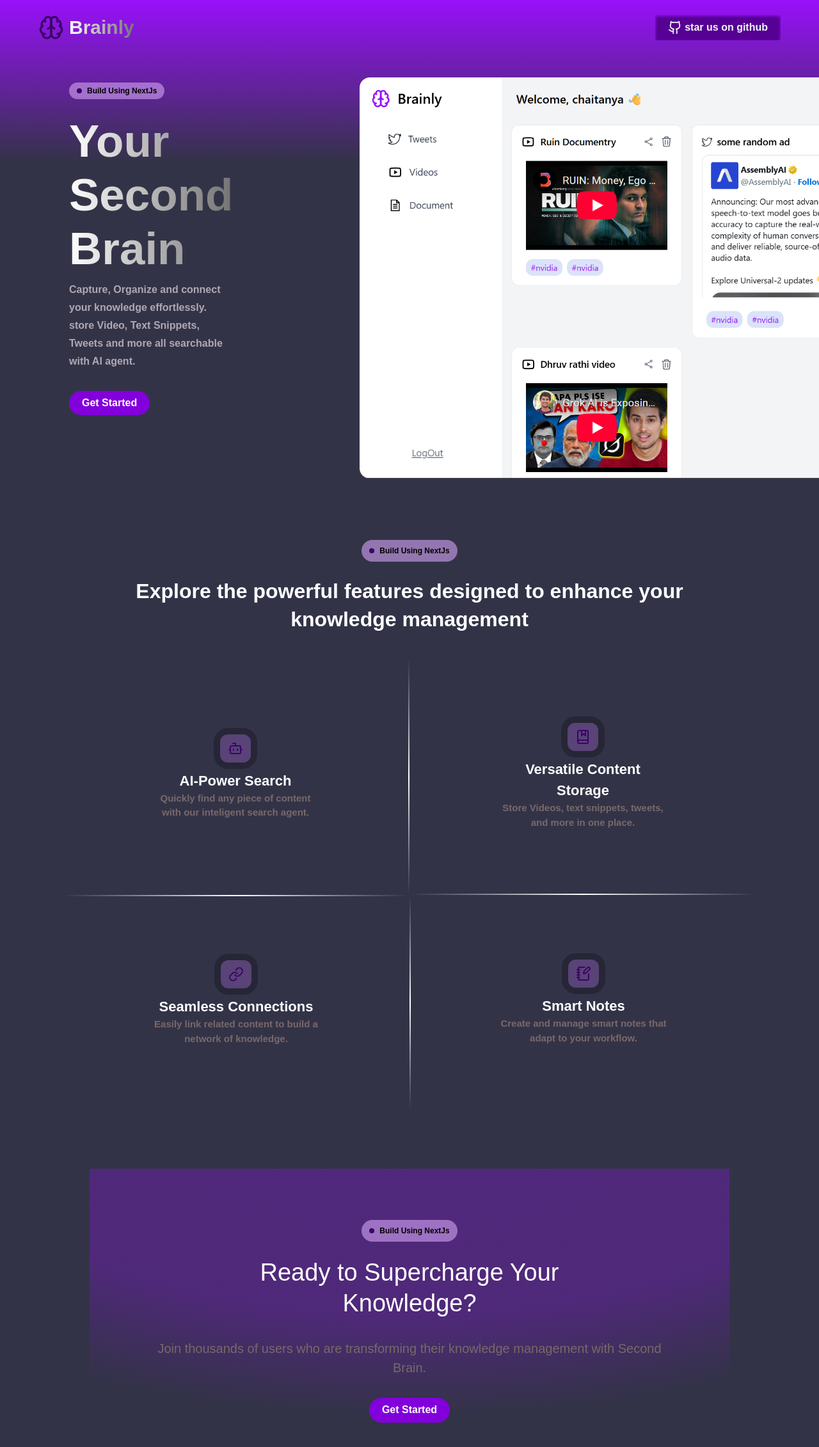
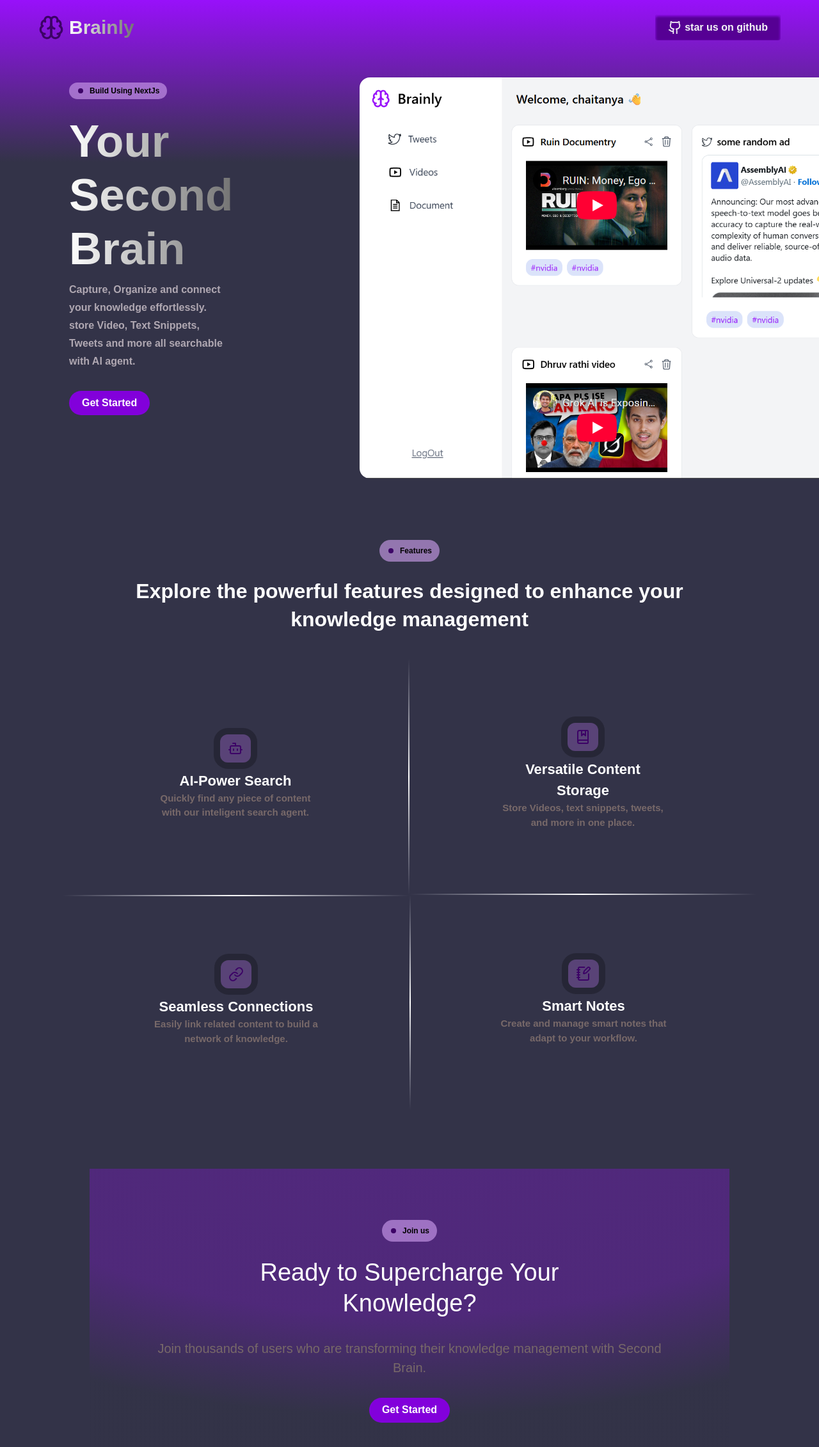
Before and after one commit to chaitany233patil/Brainly-landing-page, a Next.js app: page / in a window 1280 px wide. Shown: the top 2262 px of the page at 64% size. Built offline with nearby package versions, Linux system fonts and the light colour scheme.

Commit message:
added ping effect from tailwind

```diff
--- a/app/components/Cantact.tsx
+++ b/app/components/Cantact.tsx
@@ -3,10 +3,11 @@
     <div className="bg-[#333348] flex justify-center p-3 mb-40">
       <div className="mt-20 max-w-[1000px] flex flex-col items-center p-20 custom-radial-bg">
         <div className="flex bg-[#D0A1F19C] items-center gap-2 py-2 px-3 rounded-full mb-6">
-          <div className="h-[8px] w-[8px] bg-purple-950 rounded-full"></div>
-          <div className="text-[12px] font-bold font-sans">
-            Build Using NextJs
-          </div>
+          <span className="relative flex size-3 items-center justify-center">
+            <span className="absolute inline-flex h-full w-full animate-ping rounded-full bg-purple-900 opacity-75"></span>
+            <span className="relative inline-flex size-2 rounded-full bg-purple-950"></span>
+          </span>
+          <div className="text-[12px] font-bold font-sans">Join us</div>
         </div>
         <div className="text-white text-[40px] sm:text-[38px] text-center leading-13 sm:leading-12 max-w-[600px]">
           Ready to Supercharge Your Knowledge?
--- a/app/components/Features.tsx
+++ b/app/components/Features.tsx
@@ -17,10 +17,11 @@
   return (
     <div className="bg-[#333348] flex flex-col items-center">
       <div className="flex bg-[#D0A1F19C] items-center gap-2 py-2 px-3 rounded-full mb-6">
-        <div className="h-[8px] w-[8px] bg-purple-950 rounded-full"></div>
-        <div className="text-[12px] font-bold font-sans">
-          Build Using NextJs
-        </div>
+        <span className="relative flex size-3 items-center justify-center">
+          <span className="absolute inline-flex h-full w-full animate-ping rounded-full bg-purple-900 opacity-75"></span>
+          <span className="relative inline-flex size-2 rounded-full bg-purple-950"></span>
+        </span>
+        <div className="text-[12px] font-bold font-sans">Features</div>
       </div>
       <div className="text-white sm:text-[32px] text-[22px] text-center max-w-250 font-serif font-bold sm:leading-11">
         Explore the powerful features designed to enhance your knowledge
--- a/app/components/Hero.tsx
+++ b/app/components/Hero.tsx
@@ -9,7 +9,10 @@
       <div className="hero-container mt-5 overflow-hidden p-4  ">
         <div className="flex flex-col items-center sm:items-start p-2 sm:pl-23">
           <div className="flex bg-[#D0A1F19C] items-center gap-2 py-1 px-3 rounded-full mb-6">
-            <div className="h-[8px] w-[8px] bg-purple-950 rounded-full"></div>
+            <span className="relative flex size-3 items-center justify-center">
+              <span className="absolute inline-flex h-full w-full animate-ping rounded-full bg-purple-900 opacity-75"></span>
+              <span className="relative inline-flex size-2 rounded-full bg-purple-950"></span>
+            </span>
             <div className="text-[12px] font-bold font-sans">
               Build Using NextJs
             </div>
```
